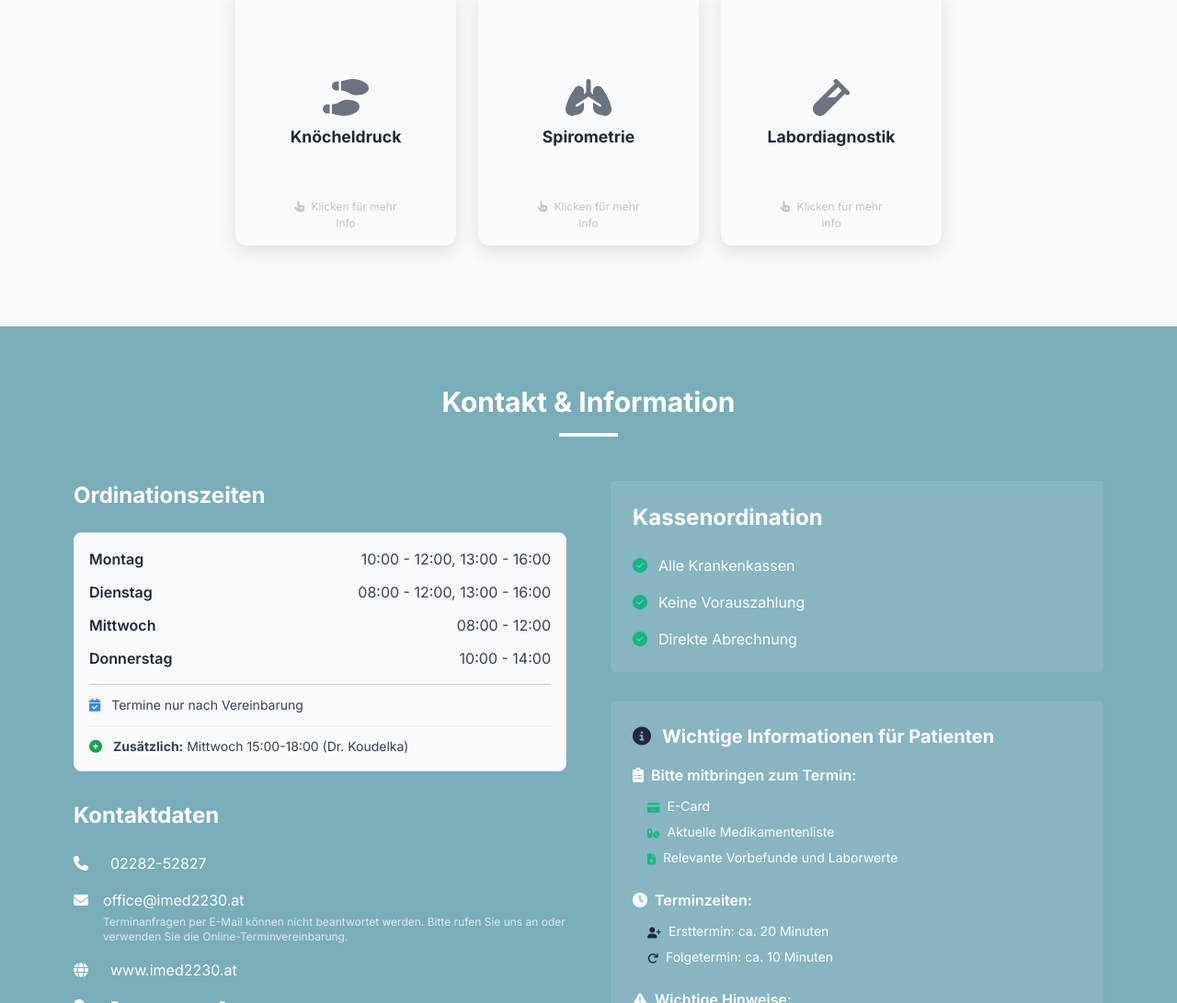
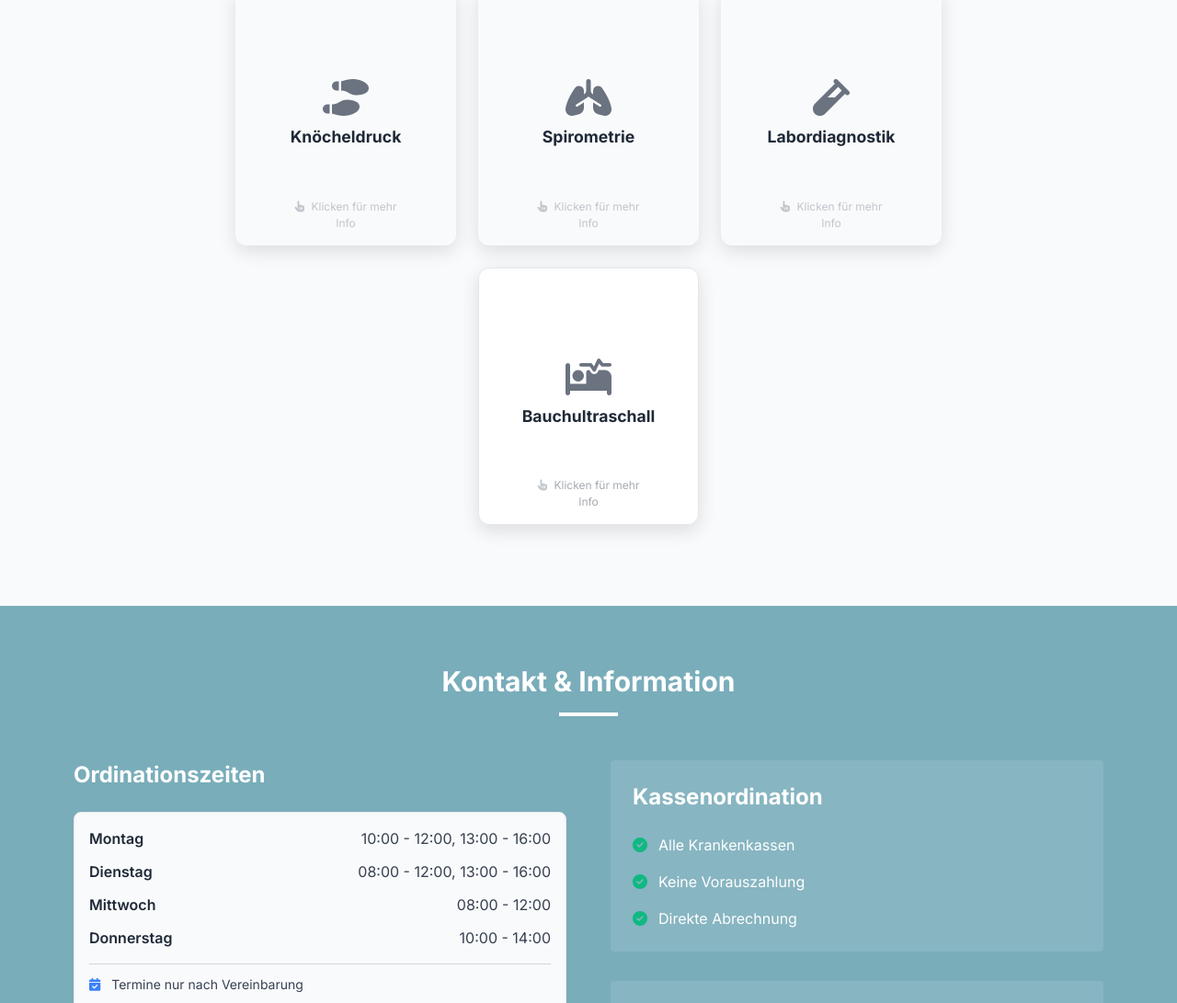
Before and after one commit to gunzi83/imed-professionelle-website, a website: page index.html in a window 1280 px wide. Shown: the part 3848-4939 px from the top of the page at 92% size. Drawn offline with nearby package versions, Linux system fonts and the light colour scheme.

Commit message:
feat: Add Bauchultraschall (Abdomen Sonographie) flip card
- Added new service card for abdominal ultrasound examination
- Includes technical term 'Abdomen Sonographie' on back side
- Lists examined organs: Leber, Pankreas, Nieren, Bauchaorta
- Added referral note for complex cases to gastroenterologist
- Consistent styling with existing flip cards

```diff
--- a/index.html
+++ b/index.html
@@ -1386,6 +1386,37 @@
                     </div>
                 </div>
 
+                <!-- 10. Bauchultraschall (Abdomen Sonographie) -->
+                <div class="flip-card">
+                    <div class="flip-card-inner">
+                        <!-- Front Side -->
+                        <div class="flip-card-front bg-white border border-gray-200 shadow-sm hover:shadow-md transition-shadow">
+                            <div class="flex flex-col items-center justify-center h-full p-4">
+                                <i class="fas fa-procedures service-icon text-gray-600"></i>
+                                <h3 class="text-2xl font-bold text-gray-800">Bauchultraschall</h3>
+                                <div class="interaction-hint">
+                                    <i class="fas fa-hand-pointer mr-1 text-gray-400"></i>
+                                    <span class="hint-text text-gray-500">Klicken für mehr Info</span>
+                                </div>
+                            </div>
+                        </div>
+                        <!-- Back Side -->
+                        <div class="flip-card-back bg-white border border-gray-200 shadow-sm">
+                            <div class="flex flex-col justify-center h-full p-4">
+                                <div class="border-l-4 border-blue-500 pl-4">
+                                    <h4 class="text-lg font-bold mb-2 text-gray-800">Bauchultraschall</h4>
+                                    <p class="text-sm opacity-75 mb-3 text-gray-600">(Abdomen Sonographie)</p>
+                                    <p class="text-sm leading-relaxed text-gray-700 mb-2">Untersuchung der Bauchorgane:</p>
+                                    <p class="text-xs leading-relaxed text-gray-600 mb-2">• Leber • Pankreas • Nieren • Bauchaorta</p>
+                                    <p class="text-xs leading-relaxed text-gray-500 italic">Bei komplexen Fragestellungen Überweisung zum Gastroenterologen.</p>
+                                </div>
+                            </div>
+                        </div>
+                    </div>
+                </div>
+
+            </div>
+
     </section>
 
     <!-- Patient Info Section -->
```
